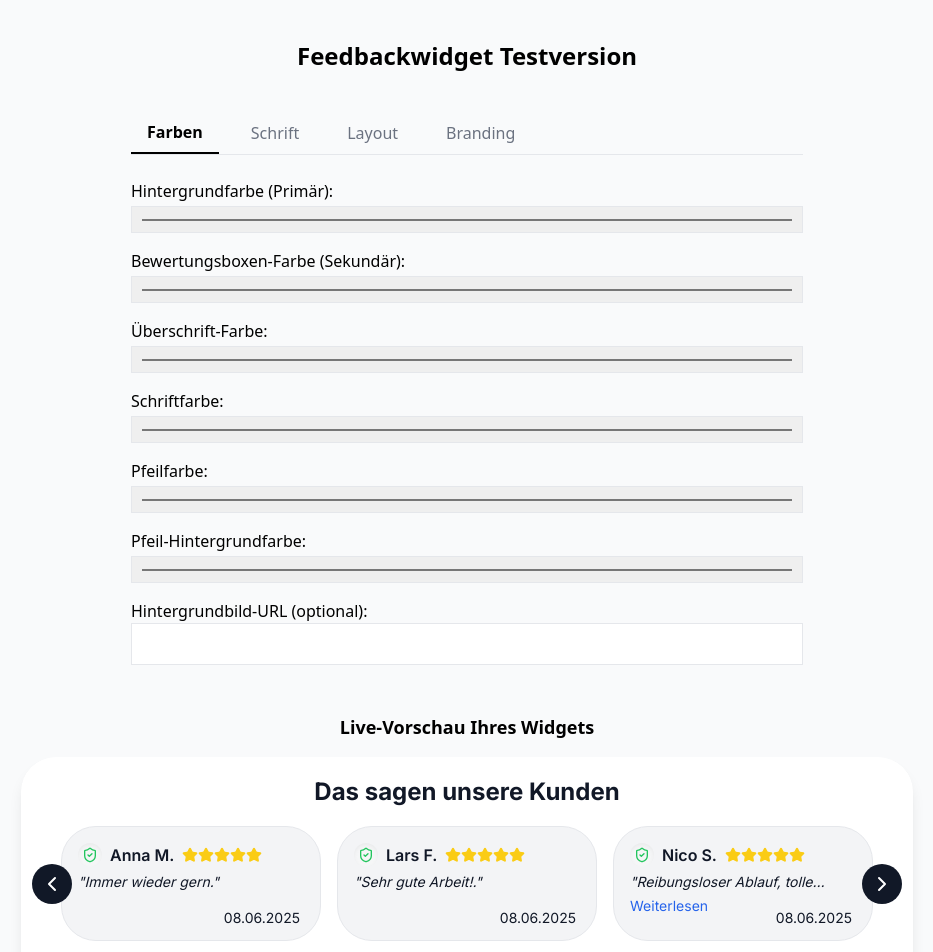
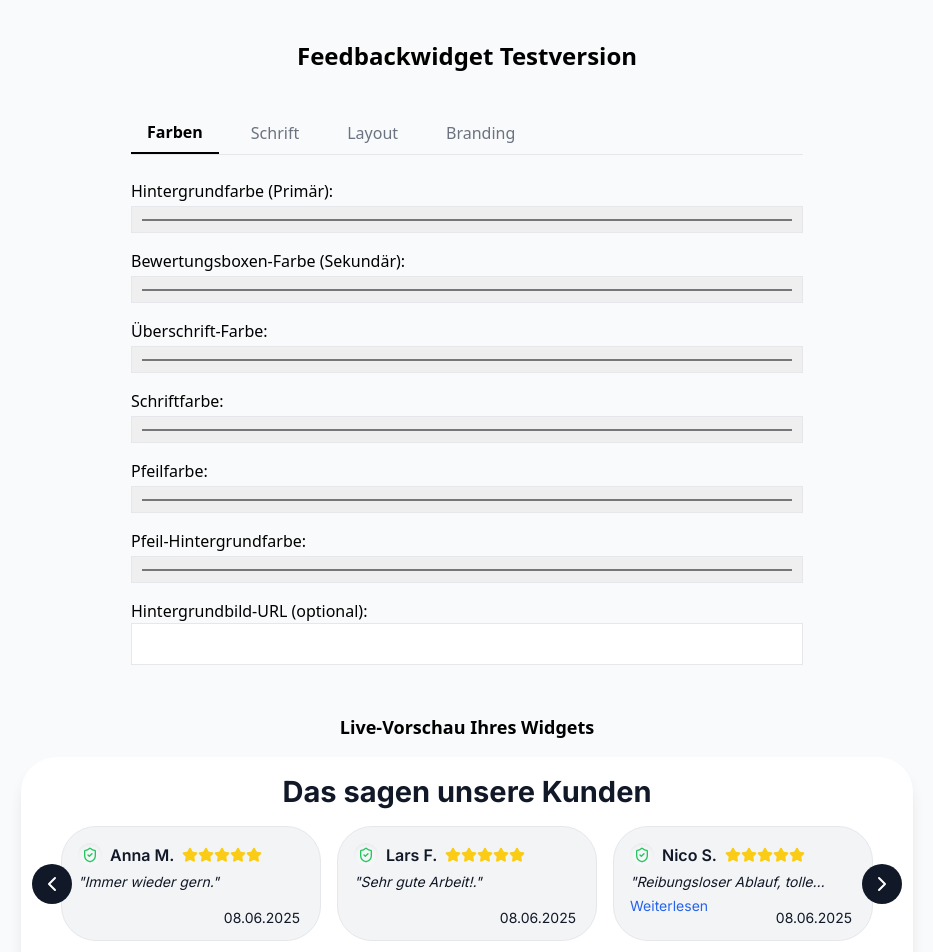
Before and after one commit to Hamsa777/KI-Partner, a React (Vite) app: page /TestEditor in a window 1280 px wide. Shown: the top 952 px of the page, without its empty margins (173-1106 px from the left). Built offline with nearby package versions, Linux system fonts and the light colour scheme.

Commit message:
Aktueller Stand – Widget final

```diff
--- a/src/components/FeedbackWidget.jsx
+++ b/src/components/FeedbackWidget.jsx
@@ -193,7 +193,7 @@ useEffect(() => {
 
 
  const headingStyle = {
-  fontSize: isMobile ? "15px" : (headingStyles?.fontSize || "24px"),
+  fontSize: isMobile ? "25px" : headingFontSize,
   fontWeight: headingStyles.bold ? (headingStyles.weight ?? 700) : 400,
   fontStyle: headingStyles.italic ? "italic" : "normal",
   textDecoration: headingStyles.underline ? "underline" : "none",
--- a/src/components/GoogleFontSelector.jsx
+++ b/src/components/GoogleFontSelector.jsx
@@ -6,7 +6,7 @@ const googleFonts = [
   "Exo 2", "Saira Semi Condensed", "Coda", "Patua One", "Oxanium",
   "Chakra Petch", "Quantico", "Cormorant Garamond", "EB Garamond",
   "Lora", "Crimson Pro", "Barlow", "Sora", "Prompt", "Baloo 2", "Fredoka",
-  "Source Sans Pro", "Cormorant Garamond", "EB Garamond", "Tenor Sans"
+  "Source Sans Pro", "Cormorant Garamond", "Tenor Sans"
 ];
 
 export default function GoogleFontSelector({ font, setFont }) {
```
Also changed, not shown: public/RotBlau.png (added).
